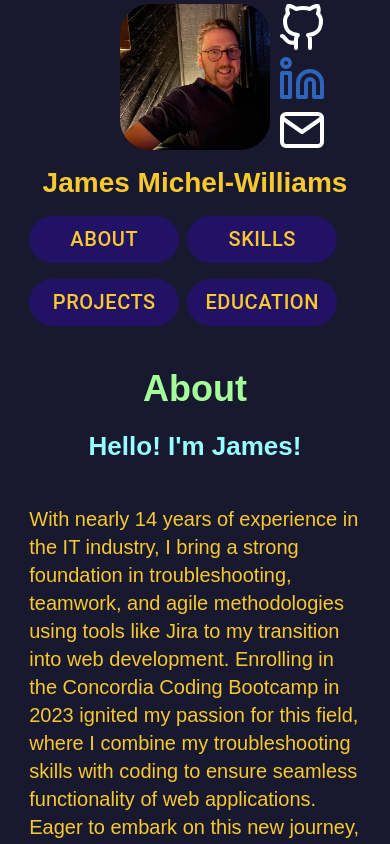
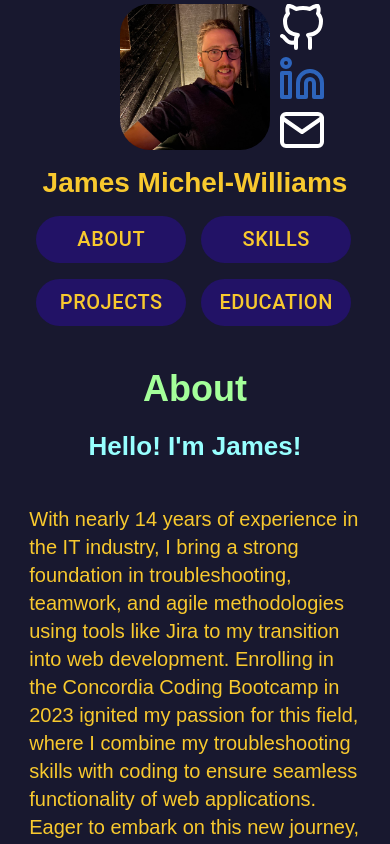
Before and after one commit to jmichelwilliams/jmichelwilliams.github.io, a React (Create React App) app in the folder resume/: page / in a window 390 px wide. Shown: the top 844 px of the page. Built offline with nearby package versions, Linux system fonts and the light colour scheme.

Commit message:
fixed margin on mobile

```diff
--- a/resume/src/components/Navbar.js
+++ b/resume/src/components/Navbar.js
@@ -34,6 +34,7 @@ const CustomizedButton = styled(Button)`
   font-size: 20px;
   border-radius: 28px;
   margin-right: 8px;
+  margin-left: 7px;
   margin-bottom: 16px;
   text-decoration: none;
   &:hover {
```
